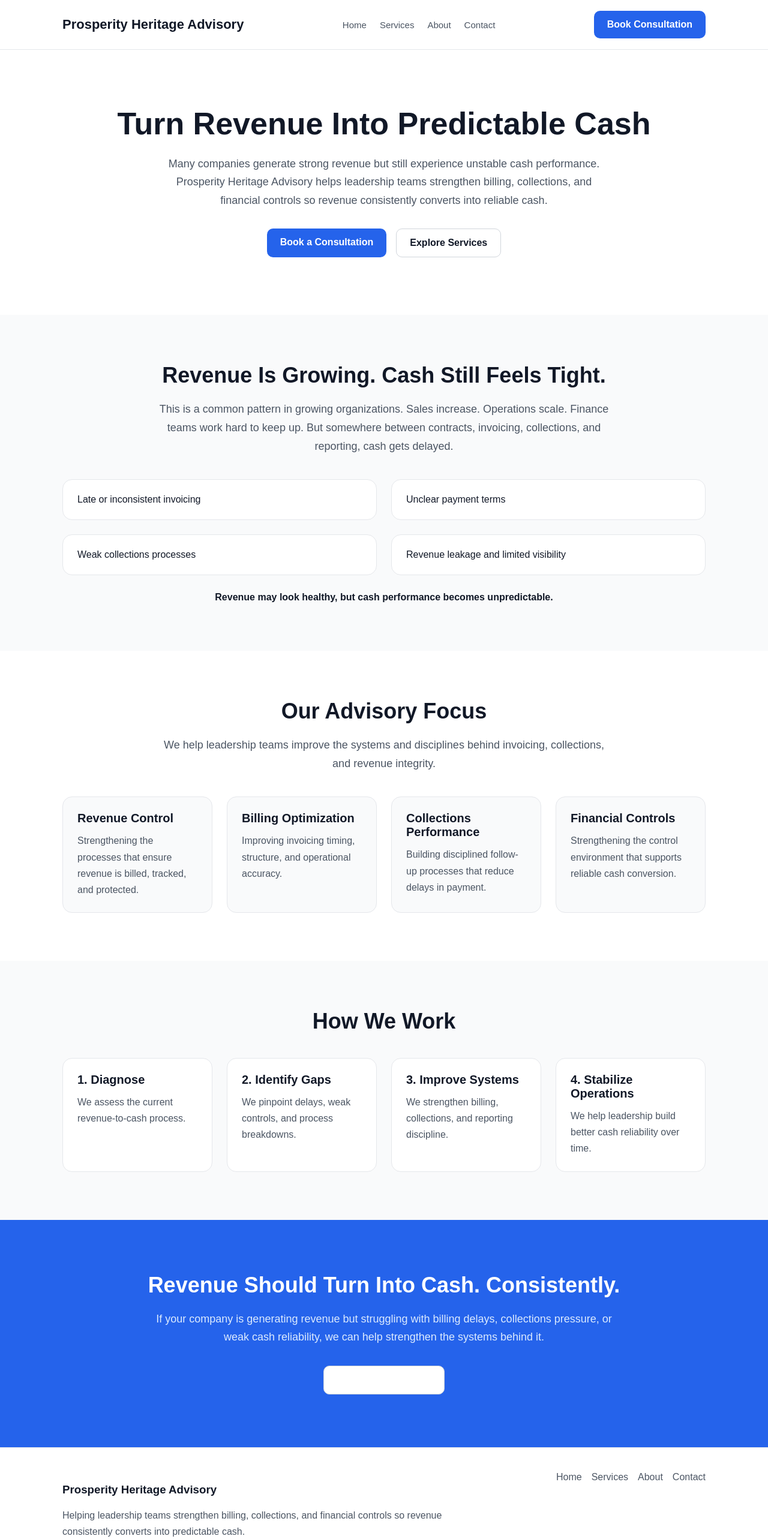
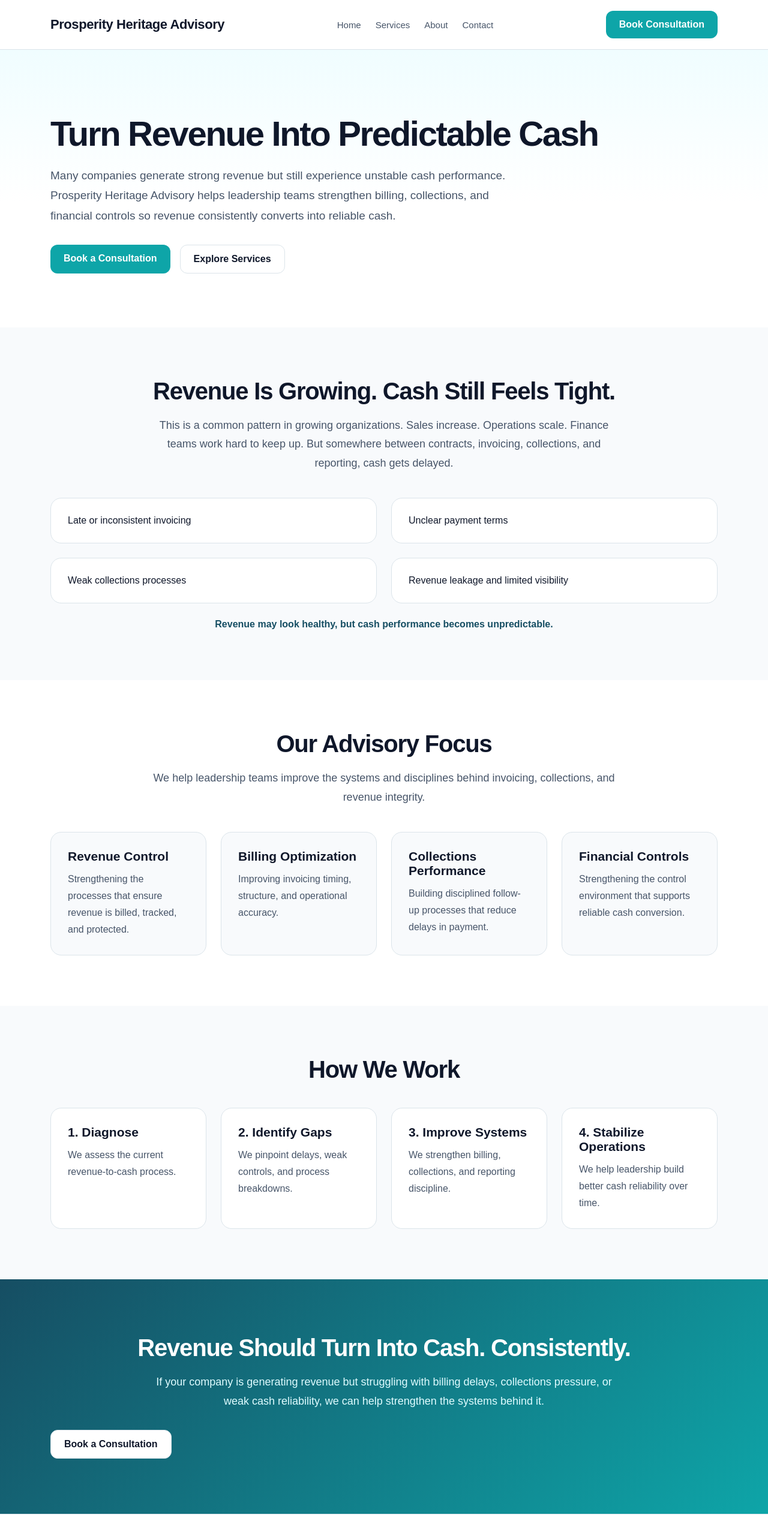
Before and after one commit to pjechete/prosperity-heritage-global-services---test, a Next.js app: page / in a window 1280 px wide. Shown: the top 2566 px of the page at 60% size. Built offline with nearby package versions, Linux system fonts and the light colour scheme.

Commit message:
Update globals.css

```diff
--- a/src/app/globals.css
+++ b/src/app/globals.css
@@ -6,11 +6,23 @@ html {
   scroll-behavior: smooth;
 }
 
+:root {
+  --bg: #ffffff;
+  --text: #0f172a;
+  --muted: #475569;
+  --light: #f8fafc;
+  --border: #dbe4ea;
+  --primary: #0ea5a8;
+  --primary-dark: #0b7f82;
+  --primary-soft: #ecfeff;
+  --accent: #164e63;
+}
+
 body {
   margin: 0;
   font-family: Arial, Helvetica, sans-serif;
-  color: #111827;
-  background: #ffffff;
+  color: var(--text);
+  background: var(--bg);
 }
 
 a {
@@ -18,214 +30,363 @@ a {
   text-decoration: none;
 }
 
+button,
+input,
+textarea {
+  font: inherit;
+}
+
 .container {
-  max-width: 1120px;
+  max-width: 1160px;
   margin: 0 auto;
   padding: 0 24px;
 }
 
 .section {
-  padding: 80px 0;
+  padding: 84px 0;
 }
 
 .section-light {
-  background: #f9fafb;
+  background: var(--light);
+}
+
+.navbar {
+  position: sticky;
+  top: 0;
+  z-index: 50;
+  background: rgba(255, 255, 255, 0.96);
+  backdrop-filter: blur(8px);
+  border-bottom: 1px solid var(--border);
+}
+
+.navbar-inner {
+  max-width: 1160px;
+  margin: 0 auto;
+  padding: 18px 24px;
+  display: flex;
+  align-items: center;
+  justify-content: space-between;
+  gap: 20px;
+}
+
+.brand-wrap {
+  display: flex;
+  flex-direction: column;
+  gap: 2px;
+}
+
+.brand {
+  font-size: 22px;
+  font-weight: 700;
+  letter-spacing: -0.02em;
+}
+
+.brand-sub {
+  font-size: 12px;
+  color: var(--muted);
+  text-transform: uppercase;
+  letter-spacing: 0.08em;
+}
+
+.nav-links {
+  display: flex;
+  align-items: center;
+  gap: 24px;
+  color: var(--muted);
+  font-size: 15px;
+}
+
+.nav-links a:hover {
+  color: var(--text);
+}
+
+.btn-primary {
+  display: inline-block;
+  background: var(--primary);
+  color: white;
+  padding: 14px 22px;
+  border-radius: 12px;
+  font-weight: 700;
+  border: none;
+  cursor: pointer;
+}
+
+.btn-primary:hover {
+  background: var(--primary-dark);
+}
+
+.btn-secondary {
+  display: inline-block;
+  background: white;
+  color: var(--text);
+  border: 1px solid var(--border);
+  padding: 14px 22px;
+  border-radius: 12px;
+  font-weight: 700;
+}
+
+.btn-secondary:hover {
+  background: #f8fafc;
 }
 
 .hero {
-  padding: 96px 0;
-  text-align: center;
+  padding: 110px 0 90px;
+  background:
+    linear-gradient(180deg, #f0fdff 0%, #ffffff 55%),
+    var(--bg);
+}
+
+.hero-grid {
+  display: grid;
+  grid-template-columns: 1.2fr 0.8fr;
+  gap: 40px;
+  align-items: center;
+}
+
+.eyebrow {
+  display: inline-block;
+  background: var(--primary-soft);
+  color: var(--accent);
+  border: 1px solid #bae6fd;
+  padding: 8px 12px;
+  border-radius: 999px;
+  font-size: 13px;
+  font-weight: 700;
+  margin-bottom: 20px;
 }
 
 .hero h1 {
-  font-size: 52px;
-  line-height: 1.05;
   margin: 0;
-  font-weight: 700;
+  font-size: 58px;
+  line-height: 1.02;
+  letter-spacing: -0.04em;
 }
 
 .hero p {
+  margin: 24px 0 0;
+  font-size: 19px;
+  line-height: 1.75;
+  color: var(--muted);
   max-width: 760px;
-  margin: 24px auto 0;
-  font-size: 18px;
-  line-height: 1.7;
-  color: #4b5563;
 }
 
 .button-row {
   margin-top: 32px;
   display: flex;
   gap: 16px;
-  justify-content: center;
   flex-wrap: wrap;
 }
 
-.btn-primary {
-  display: inline-block;
-  background: #2563eb;
-  color: white;
-  padding: 14px 22px;
-  border-radius: 10px;
-  font-weight: 600;
+.hero-note {
+  margin-top: 18px;
+  font-size: 14px;
+  color: var(--muted);
 }
 
-.btn-secondary {
-  display: inline-block;
-  border: 1px solid #d1d5db;
-  padding: 14px 22px;
-  border-radius: 10px;
-  font-weight: 600;
+.hero-card {
   background: white;
+  border: 1px solid var(--border);
+  border-radius: 20px;
+  padding: 28px;
+  box-shadow: 0 20px 45px rgba(15, 23, 42, 0.06);
+}
+
+.hero-card h3 {
+  margin: 0 0 16px;
+  font-size: 20px;
+}
+
+.metric-list {
+  display: grid;
+  gap: 14px;
+}
+
+.metric {
+  border: 1px solid var(--border);
+  background: #fcfeff;
+  border-radius: 14px;
+  padding: 16px;
+}
+
+.metric strong {
+  display: block;
+  font-size: 15px;
+  margin-bottom: 6px;
+}
+
+.metric span {
+  color: var(--muted);
+  font-size: 14px;
+  line-height: 1.6;
 }
 
 .section-title {
-  font-size: 36px;
   margin: 0;
+  font-size: 40px;
+  line-height: 1.1;
   text-align: center;
+  letter-spacing: -0.03em;
 }
 
 .section-subtitle {
-  max-width: 760px;
+  max-width: 780px;
   margin: 20px auto 0;
   text-align: center;
-  color: #4b5563;
-  line-height: 1.7;
+  color: var(--muted);
+  line-height: 1.75;
   font-size: 18px;
 }
 
+.grid-2,
+.grid-3,
+.grid-4 {
+  display: grid;
+  gap: 24px;
+  margin-top: 42px;
+}
+
 .grid-2 {
-  display: grid;
   grid-template-columns: repeat(2, minmax(0, 1fr));
-  gap: 24px;
-  margin-top: 40px;
 }
 
 .grid-3 {
-  display: grid;
   grid-template-columns: repeat(3, minmax(0, 1fr));
-  gap: 24px;
-  margin-top: 40px;
 }
 
 .grid-4 {
-  display: grid;
   grid-template-columns: repeat(4, minmax(0, 1fr));
-  gap: 24px;
-  margin-top: 40px;
+}
+
+.card,
+.card-gray,
+.card-highlight {
+  border-radius: 18px;
+  padding: 28px;
 }
 
 .card {
   background: white;
-  border: 1px solid #e5e7eb;
-  border-radius: 16px;
-  padding: 24px;
+  border: 1px solid var(--border);
 }
 
 .card-gray {
-  background: #f9fafb;
-  border: 1px solid #e5e7eb;
-  border-radius: 16px;
-  padding: 24px;
+  background: #f8fafc;
+  border: 1px solid var(--border);
+}
+
+.card-highlight {
+  background: linear-gradient(180deg, #ecfeff 0%, #f8fafc 100%);
+  border: 1px solid #b6eff2;
 }
 
 .card h3,
-.card-gray h3 {
-  margin: 0 0 12px 0;
-  font-size: 20px;
+.card-gray h3,
+.card-highlight h3 {
+  margin: 0 0 12px;
+  font-size: 21px;
 }
 
 .card p,
-.card-gray p {
+.card-gray p,
+.card-highlight p {
   margin: 0;
-  color: #4b5563;
-  line-height: 1.7;
+  color: var(--muted);
+  line-height: 1.75;
 }
 
-.navbar {
-  border-bottom: 1px solid #e5e7eb;
+.problem-list {
+  display: grid;
+  gap: 18px;
+  margin-top: 40px;
+}
+
+.problem-item {
+  background: white;
+  border: 1px solid var(--border);
+  border-left: 4px solid var(--primary);
+  border-radius: 14px;
+  padding: 18px 20px;
+  font-weight: 600;
+}
+
+.process-step-number {
+  display: inline-flex;
+  width: 34px;
+  height: 34px;
+  align-items: center;
+  justify-content: center;
+  border-radius: 999px;
+  background: var(--primary-soft);
+  color: var(--accent);
+  font-weight: 700;
+  margin-bottom: 14px;
+}
+
+.credibility-band {
+  padding: 28px 0;
+  border-top: 1px solid var(--border);
+  border-bottom: 1px solid var(--border);
   background: white;
 }
 
-.navbar-inner {
-  max-width: 1120px;
-  margin: 0 auto;
-  padding: 18px 24px;
-  display: flex;
-  justify-content: space-between;
-  align-items: center;
-  gap: 20px;
+.credibility-grid {
+  display: grid;
+  grid-template-columns: repeat(4, minmax(0, 1fr));
+  gap: 18px;
 }
 
-.brand {
-  font-size: 22px;
-  font-weight: 700;
+.credibility-item {
+  text-align: center;
+  padding: 18px;
+  border-radius: 14px;
+  background: #fbfdff;
+  border: 1px solid var(--border);
 }
 
-.nav-links {
-  display: flex;
-  gap: 22px;
-  align-items: center;
-  color: #4b5563;
-  font-size: 15px;
+.credibility-item strong {
+  display: block;
+  font-size: 16px;
+  margin-bottom: 6px;
 }
 
-.footer {
-  border-top: 1px solid #e5e7eb;
-  background: white;
-}
-
-.footer-inner {
-  max-width: 1120px;
-  margin: 0 auto;
-  padding: 40px 24px;
-  display: flex;
-  justify-content: space-between;
-  gap: 24px;
-  flex-wrap: wrap;
-}
-
-.footer p {
-  color: #4b5563;
-  max-width: 640px;
-  line-height: 1.7;
-}
-
-.footer-links {
-  display: flex;
-  gap: 16px;
-  flex-wrap: wrap;
-  color: #4b5563;
+.credibility-item span {
+  color: var(--muted);
+  font-size: 14px;
+  line-height: 1.6;
 }
 
 .page-hero {
-  padding: 72px 0 24px;
+  padding: 84px 0 28px;
+  background: linear-gradient(180deg, #f0fdff 0%, #ffffff 65%);
 }
 
 .page-hero h1 {
-  font-size: 44px;
   margin: 0;
+  font-size: 48px;
+  line-height: 1.08;
+  letter-spacing: -0.03em;
 }
 
 .page-hero p {
-  margin-top: 20px;
-  max-width: 760px;
-  font-size: 18px;
-  color: #4b5563;
-  line-height: 1.7;
+  margin-top: 22px;
+  max-width: 820px;
+  font-size: 19px;
+  color: var(--muted);
+  line-height: 1.75;
 }
 
 .content-stack {
   display: grid;
   gap: 24px;
-  padding-bottom: 80px;
+  padding-bottom: 84px;
 }
 
 .form-wrap {
-  background: #f9fafb;
-  border: 1px solid #e5e7eb;
-  border-radius: 16px;
-  padding: 28px;
-  margin-top: 32px;
+  background: #f8fafc;
+  border: 1px solid var(--border);
+  border-radius: 18px;
+  padding: 30px;
+  margin-top: 36px;
 }
 
 .form-field {
@@ -235,16 +396,16 @@ a {
 }
 
 .form-field label {
-  font-weight: 600;
+  font-weight: 700;
 }
 
 .form-field input,
 .form-field textarea {
   width: 100%;
-  border: 1px solid #d1d5db;
-  border-radius: 10px;
+  border: 1px solid #cfd8df;
+  border-radius: 12px;
   padding: 14px 16px;
-  font: inherit;
+  background: white;
 }
 
 .form-field textarea {
@@ -253,42 +414,85 @@ a {
 }
 
 .cta-band {
-  background: #2563eb;
+  background: linear-gradient(135deg, var(--accent) 0%, var(--primary) 100%);
   color: white;
   text-align: center;
-  padding: 88px 0;
+  padding: 92px 0;
+}
+
+.cta-band h2 {
+  color: white;
 }
 
 .cta-band p {
   max-width: 760px;
   margin: 20px auto 0;
-  color: #dbeafe;
+  color: #dffcff;
   font-size: 18px;
-  line-height: 1.7;
+  line-height: 1.75;
+}
+
+.footer {
+  border-top: 1px solid var(--border);
+  background: white;
+}
+
+.footer-inner {
+  max-width: 1160px;
+  margin: 0 auto;
+  padding: 42px 24px;
+  display: flex;
+  justify-content: space-between;
+  gap: 28px;
+  flex-wrap: wrap;
+}
+
+.footer p {
+  color: var(--muted);
+  max-width: 700px;
+  line-height: 1.75;
+}
+
+.footer-links {
+  display: flex;
+  gap: 16px;
+  flex-wrap: wrap;
+  color: var(--muted);
+}
+
+.footer-links a:hover {
+  color: var(--text);
 }
 
 .center-note {
   text-align: center;
-  margin-top: 28px;
-  font-weight: 600;
+  margin-top: 26px;
+  font-weight: 700;
+  color: var(--accent);
 }
 
-@media (max-width: 900px) {
+@media (max-width: 980px) {
+  .hero-grid,
   .grid-4,
   .grid-3,
-  .grid-2 {
+  .grid-2,
+  .credibility-grid {
     grid-template-columns: 1fr;
   }
 
   .hero h1 {
-    font-size: 38px;
+    font-size: 40px;
   }
 
   .page-hero h1 {
-    font-size: 34px;
+    font-size: 36px;
   }
 
   .nav-links {
     display: none;
   }
+
+  .navbar-inner {
+    padding: 16px 18px;
+  }
 }
```
